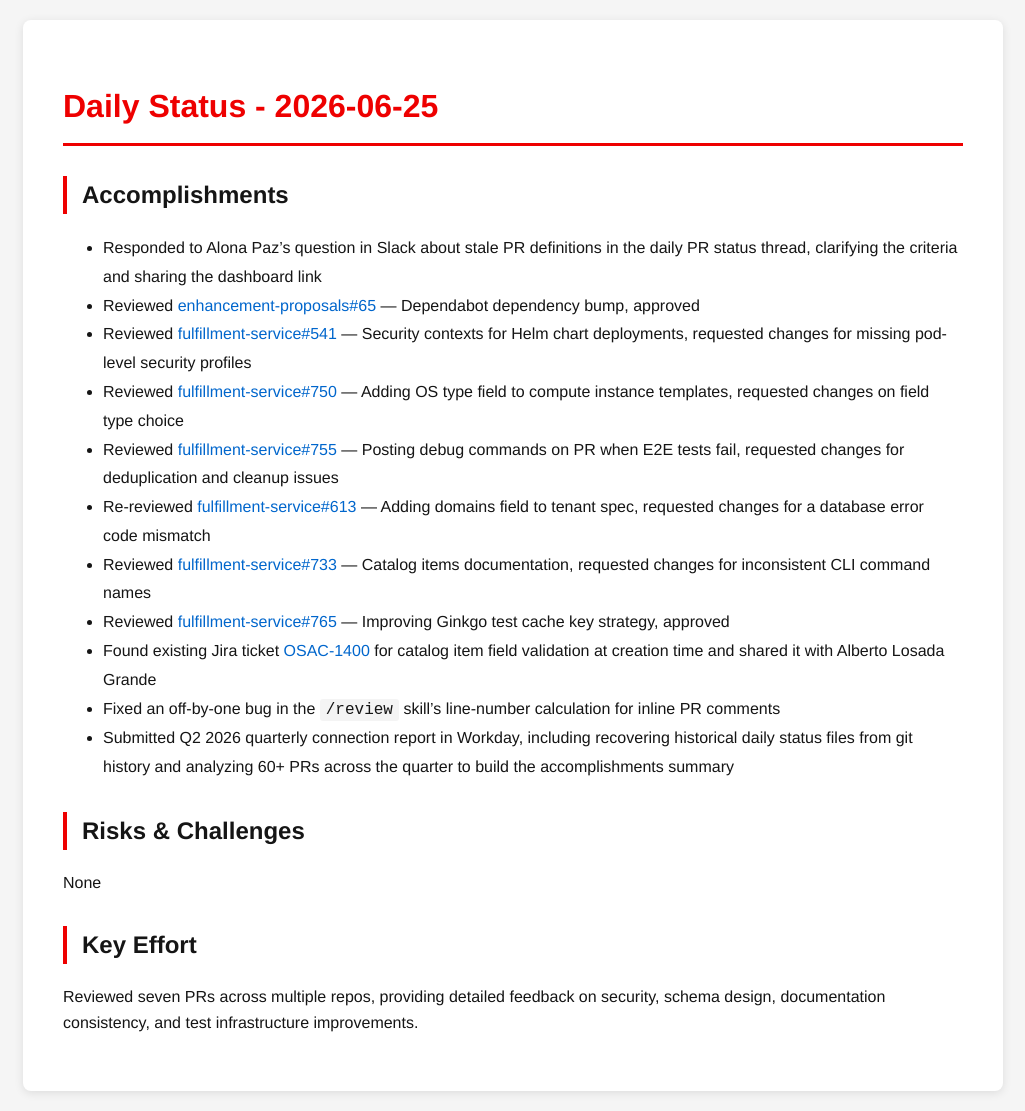
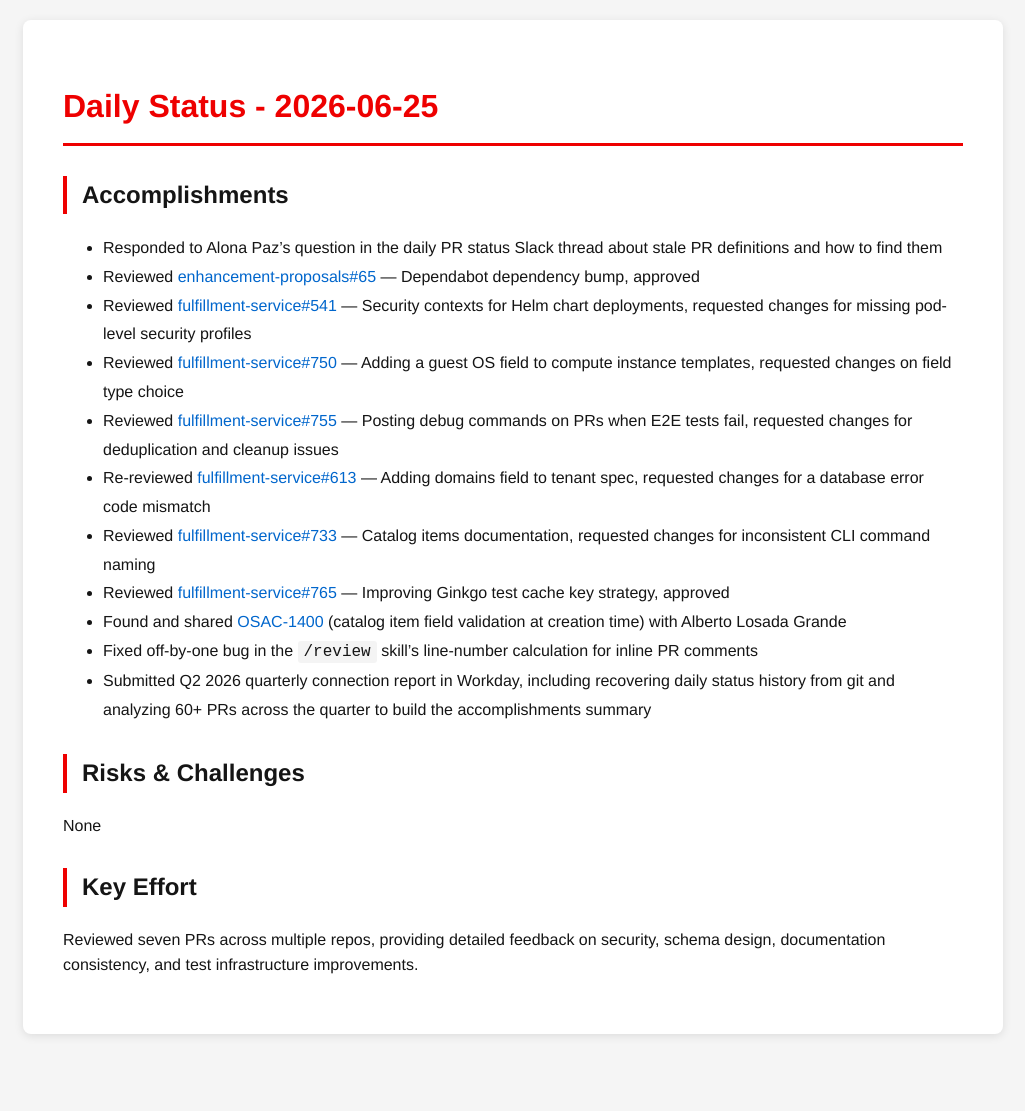
Before and after one commit to tzvatot/daily-status, a Jekyll site: the page built from 2026-06-25.md, in a window 1280 px wide. Shown: the whole page, without its empty margins (127-1152 px from the left). Built offline with Jekyll 4.4.1, drawn with Linux system fonts in a browser that asks for light colours; after the commit the page ends 1054 px from its top, so only the background shows below that.

Commit message:
Daily status update - 2026-06-25

```diff
--- a/2026-06-25.md
+++ b/2026-06-25.md
@@ -7,17 +7,17 @@ date: 2026-06-25
 # Daily Status - 2026-06-25
 
 ## Accomplishments
-- Responded to Alona Paz's question in Slack about stale PR definitions in the daily PR status thread, clarifying the criteria and sharing the dashboard link
+- Responded to Alona Paz's question in the daily PR status Slack thread about stale PR definitions and how to find them
 - Reviewed [enhancement-proposals#65](https://github.com/osac-project/enhancement-proposals/pull/65) — Dependabot dependency bump, approved
 - Reviewed [fulfillment-service#541](https://github.com/osac-project/fulfillment-service/pull/541) — Security contexts for Helm chart deployments, requested changes for missing pod-level security profiles
-- Reviewed [fulfillment-service#750](https://github.com/osac-project/fulfillment-service/pull/750) — Adding OS type field to compute instance templates, requested changes on field type choice
-- Reviewed [fulfillment-service#755](https://github.com/osac-project/fulfillment-service/pull/755) — Posting debug commands on PR when E2E tests fail, requested changes for deduplication and cleanup issues
+- Reviewed [fulfillment-service#750](https://github.com/osac-project/fulfillment-service/pull/750) — Adding a guest OS field to compute instance templates, requested changes on field type choice
+- Reviewed [fulfillment-service#755](https://github.com/osac-project/fulfillment-service/pull/755) — Posting debug commands on PRs when E2E tests fail, requested changes for deduplication and cleanup issues
 - Re-reviewed [fulfillment-service#613](https://github.com/osac-project/fulfillment-service/pull/613) — Adding domains field to tenant spec, requested changes for a database error code mismatch
-- Reviewed [fulfillment-service#733](https://github.com/osac-project/fulfillment-service/pull/733) — Catalog items documentation, requested changes for inconsistent CLI command names
+- Reviewed [fulfillment-service#733](https://github.com/osac-project/fulfillment-service/pull/733) — Catalog items documentation, requested changes for inconsistent CLI command naming
 - Reviewed [fulfillment-service#765](https://github.com/osac-project/fulfillment-service/pull/765) — Improving Ginkgo test cache key strategy, approved
-- Found existing Jira ticket [OSAC-1400](https://redhat.atlassian.net/browse/OSAC-1400) for catalog item field validation at creation time and shared it with Alberto Losada Grande
-- Fixed an off-by-one bug in the `/review` skill's line-number calculation for inline PR comments
-- Submitted Q2 2026 quarterly connection report in Workday, including recovering historical daily status files from git history and analyzing 60+ PRs across the quarter to build the accomplishments summary
+- Found and shared [OSAC-1400](https://redhat.atlassian.net/browse/OSAC-1400) (catalog item field validation at creation time) with Alberto Losada Grande
+- Fixed off-by-one bug in the `/review` skill's line-number calculation for inline PR comments
+- Submitted Q2 2026 quarterly connection report in Workday, including recovering daily status history from git and analyzing 60+ PRs across the quarter to build the accomplishments summary
 
 ## Risks & Challenges
 None
```
